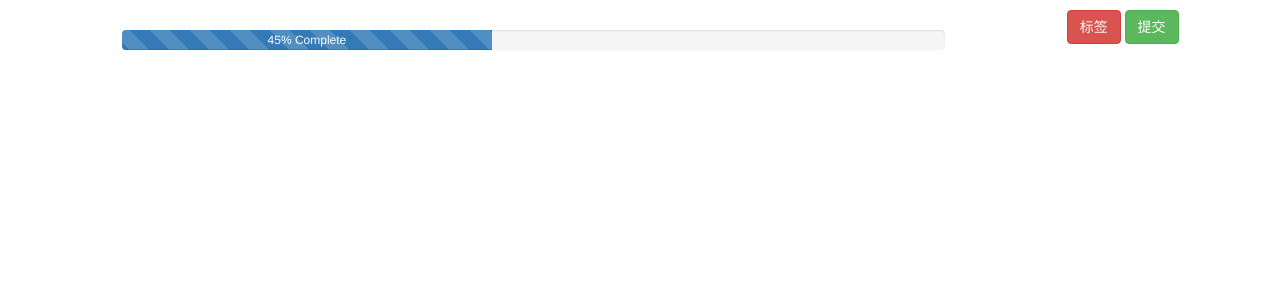
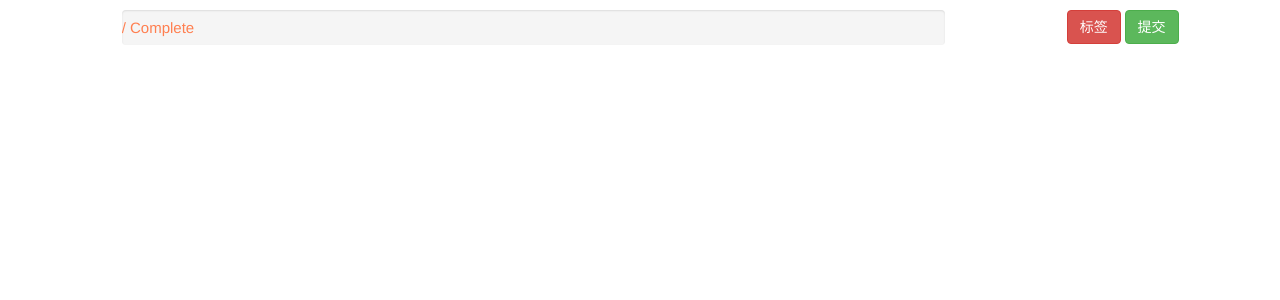
Before and after one commit to Danst-bjtu/Local_Label, a Flask app: template flask_label_neo4j/templates/just_label.html in a window 1280 px wide. Shown: the part 51-351 px from the top of the page. Run offline with Flask 2, Linux system fonts and the light colour scheme; the template is opened without the code that fills it, so the values that code supplies are empty.

Commit message:
进度条功能实现

```diff
--- a/flask_label_neo4j/main.py
+++ b/flask_label_neo4j/main.py
@@ -30,7 +30,10 @@ def Labelitem():
 
 @app.route('/just_label/<item_id>')
 def just_label(item_id):
-    return render_template('just_label.html', item_id=item_id)
+    sen_count = graph.run("match(n:label_items)-[r:`文件路径`]->(m),(m)-[s:分句]->(q) where ID(n)="+item_id+" return count(q)").data()
+    islabel_count = graph.run("match(n:label_items)-[r:`文件路径`]->(m),(m)-[s:分句]->(q) where ID(n)="+item_id+" and q.islabel='yes' return count(q)").data()
+    zhanbi = round(int(islabel_count[0]['count(q)'])*100/int(sen_count[0]['count(q)']), 2)
+    return render_template('just_label.html', item_id=item_id, sen_count=sen_count, islabel_count=islabel_count, zhanbi=zhanbi)
 
 if __name__ == '__main__':
     app.run()
--- a/flask_label_neo4j/templates/just_label.html
+++ b/flask_label_neo4j/templates/just_label.html
@@ -46,10 +46,9 @@
     <br>
     <div>
         <div class="col-md-8 col-md-offset-1">
-            <br>
-            <div class="progress">
-                <div class="progress-bar progress-bar-striped active" role="progressbar" aria-valuenow="45" aria-valuemin="0" aria-valuemax="100" style="width: 45%">
-                    <span>45% Complete</span>
+            <div class="progress" style="height: 35px">
+                <div class="progress-bar progress-bar-striped active" role="progressbar" aria-valuemin="0" aria-valuemax="100" style="width: {{zhanbi}}%">
+                    <span style="font-size:15px; color: coral; line-height:35px">{{islabel_count[0]['count(q)']}}/{{sen_count[0]['count(q)']}}&nbspComplete</span>
                 </div>
             </div>
         </div>
@@ -59,5 +58,6 @@
             <a href="/submit/{{item_id}}"><input type="button" class="btn btn-success" value='提交'></a>&nbsp;
         </div>
     </div>
+    <div class="clearfix"></div>
 </body>
 </html>
```
